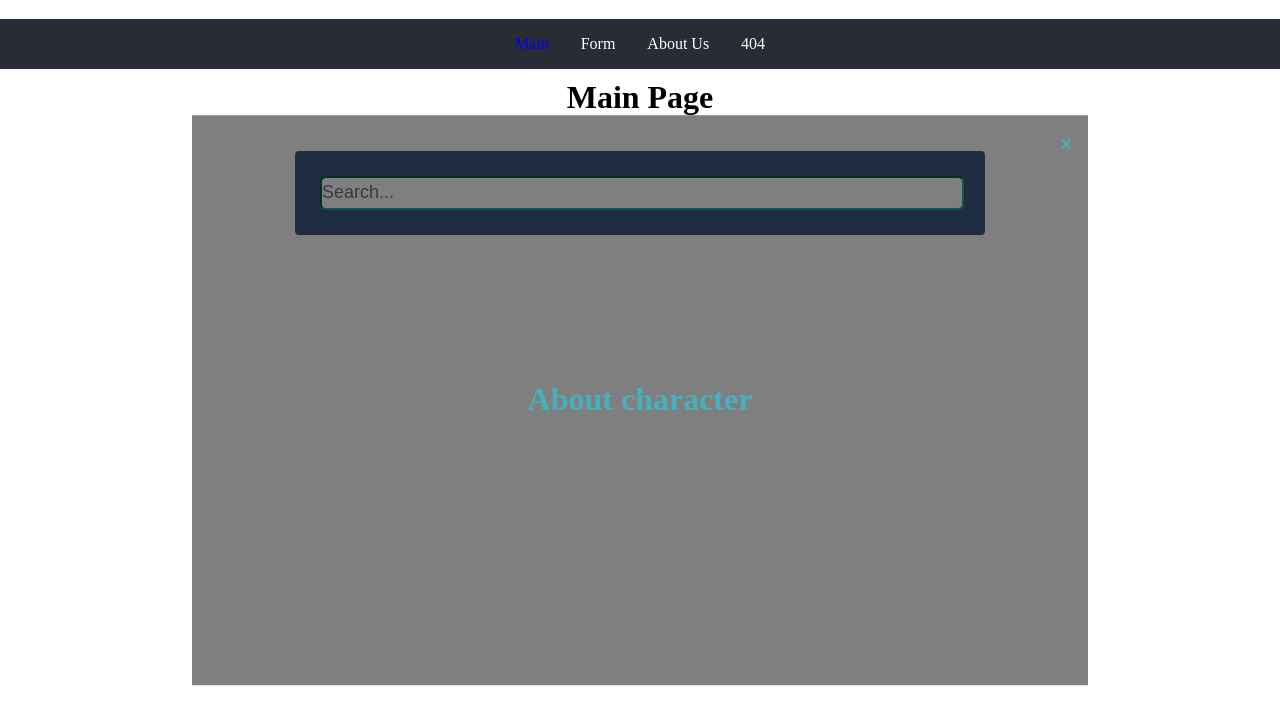
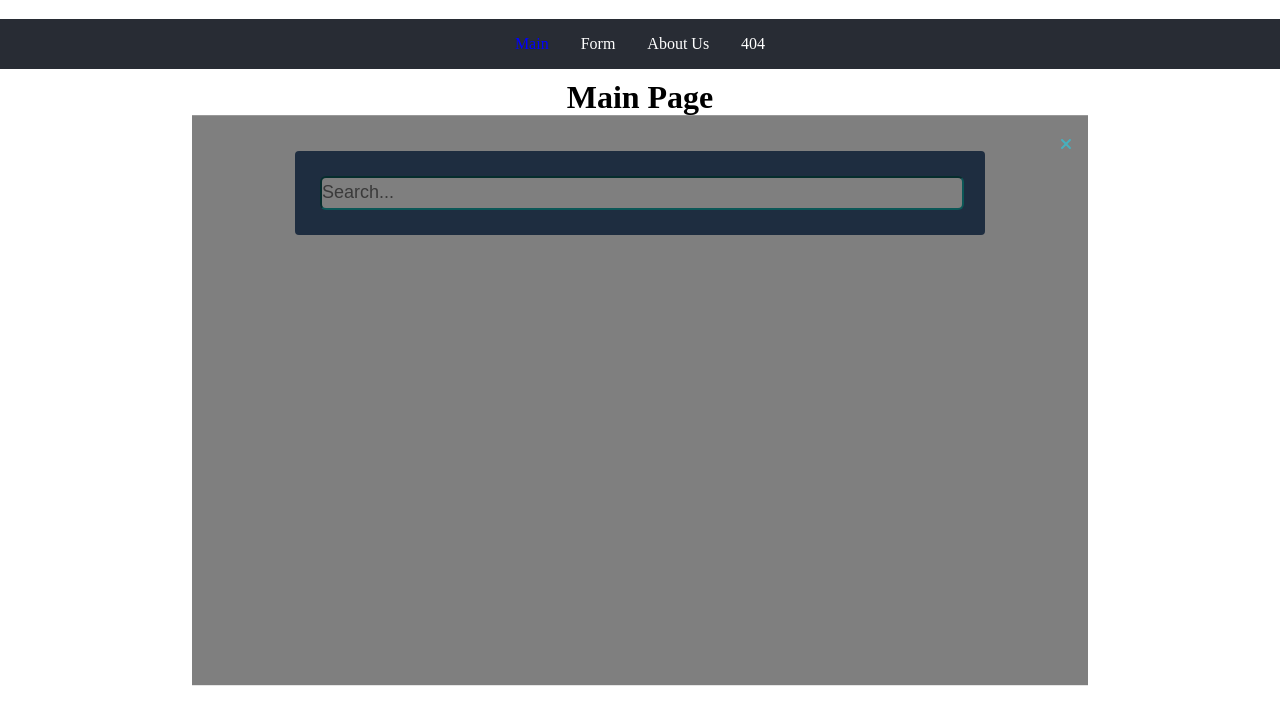
Before and after one commit to DilbarAkkaya/rsschool-react-tasks, a React (Create React App) app in the folder components/: page / in a window 1280 px wide. Shown: the top 724 px of the page. Built offline with nearby package versions, Linux system fonts and the light colour scheme; a web font is replaced by a local one.

Commit message:
feat: add props to modal, add types for modal props, add function setModalactive

```diff
--- a/components/src/component/Modal/Modal.tsx
+++ b/components/src/component/Modal/Modal.tsx
@@ -1,23 +1,25 @@
 
 import React from 'react';
+import Portal from '../Portal/Portal';
 import { FontAwesomeIcon } from "@fortawesome/react-fontawesome";
 import { faXmark } from '@fortawesome/free-solid-svg-icons';
 import './Modal.css';
 
+interface ModalProps {
+  active: boolean,
+  setActive: ()=>void,
+}
 
-
-class Modal extends React.Component {
-  state={
-    isOpen: false,
-    onCansel: false,
+class Modal extends React.Component<ModalProps, any> {
+  constructor(props: ModalProps) {
+  super(props)
   }
   render() {
     return (
-      <div className="modal">
-       <FontAwesomeIcon icon={faXmark} className="modal__close-button"/>
-        {this.props.children}
-      </div>
-    )
+        <div className="modal">
+          <FontAwesomeIcon icon={faXmark} className="modal__close-button"/>
+        </div>
+       )
   }
 }
 
--- a/components/src/pages/Main.tsx
+++ b/components/src/pages/Main.tsx
@@ -9,6 +9,7 @@ interface MainState {
   isLoaded?: boolean;
   items?: Array<IDataApi>;
   error?: Error | undefined | string;
+  activeModal: boolean;
 }
 class Main extends React.Component<MainState, MainState> {
   constructor(props: MainState) {
@@ -17,6 +18,7 @@ class Main extends React.Component<MainState, MainState> {
       isLoaded: false,
       items: [],
       error: undefined,
+      activeModal: true,
     };
     this.getAllItems = this.getAllItems.bind(this);
   }
@@ -49,6 +51,9 @@ class Main extends React.Component<MainState, MainState> {
     });
   }
 
+  setModalActive() {
+    this.setState({activeModal: false})
+  }
   render() {
     return (
       <div className="main">
@@ -61,7 +66,7 @@ class Main extends React.Component<MainState, MainState> {
             <CardApi key={item.id} {...item}></CardApi>
           ))}
           <Portal>
-            <Modal>
+            <Modal active={this.state.activeModal} setActive={this.setModalActive}>
               <h1>About character</h1>
             </Modal>
           </Portal>
```
